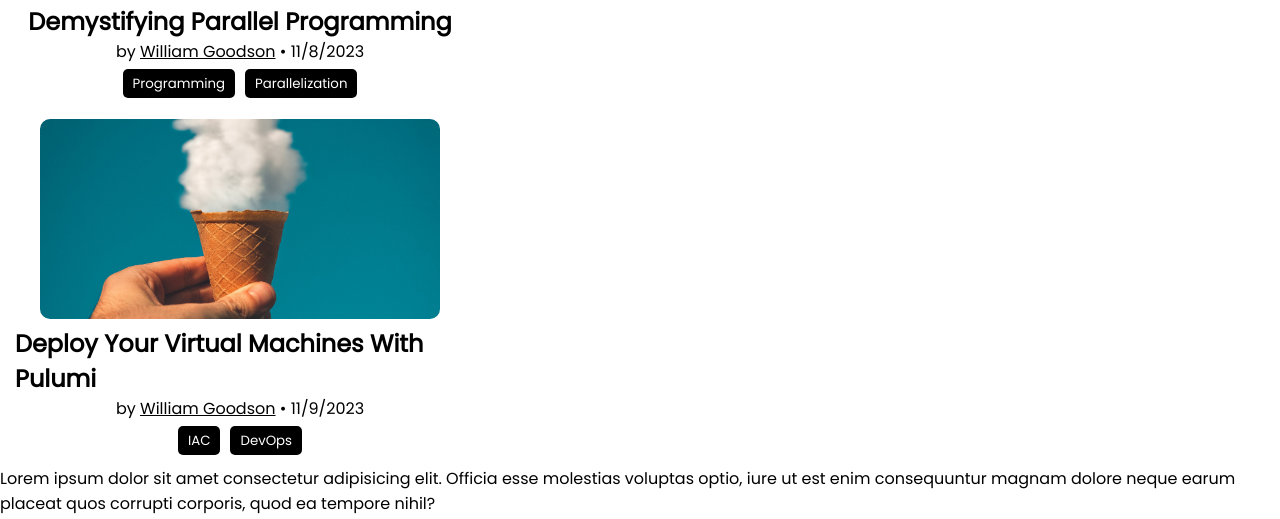
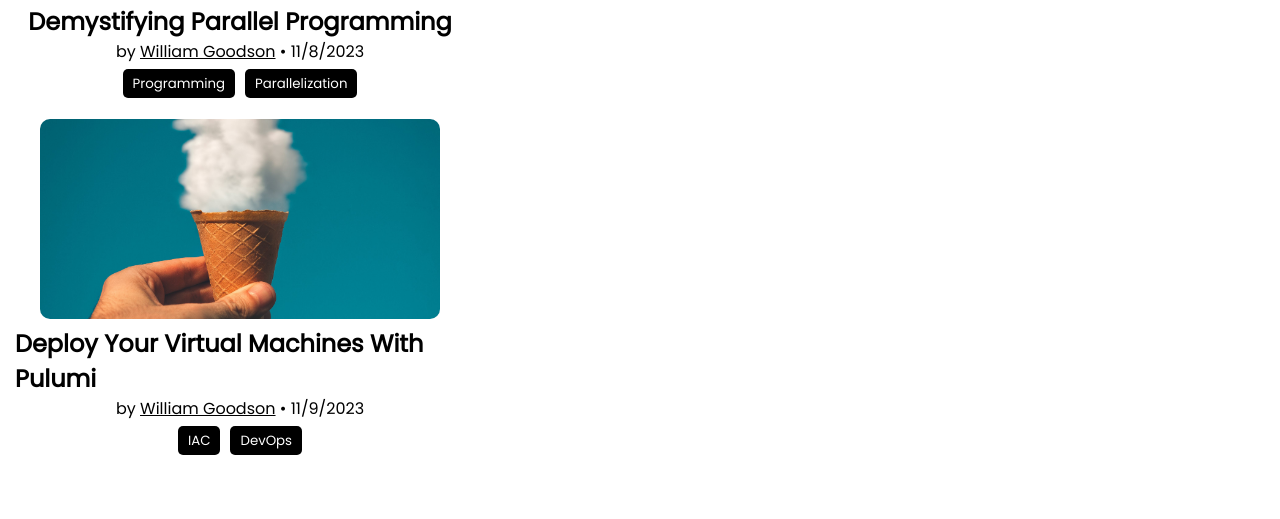
Before and after one commit to willgoodson/personal-site, an Astro site: page /blog in a window 1280 px wide. Shown: the part 281-800 px from the top of the page. Built offline with nearby package versions, Linux system fonts and the light colour scheme; Astro itself is replaced by a stand-in of ours.

Commit message:
Updated Build Action

```diff
--- a/src/pages/blog/index.astro
+++ b/src/pages/blog/index.astro
@@ -9,7 +9,6 @@ const allPosts = await Astro.glob('./*.mdx')
     {
         allPosts.map((post) => <PostCard frontmatter={post.frontmatter} url={post.url}/>)
     }
-    Lorem ipsum dolor sit amet consectetur adipisicing elit. Officia esse molestias voluptas optio, iure ut est enim consequuntur magnam dolore neque earum placeat quos corrupti corporis, quod ea tempore nihil?
 </MainLayout>
 
 <style>
```
Also changed, not shown: .github/workflows/build.yml.
